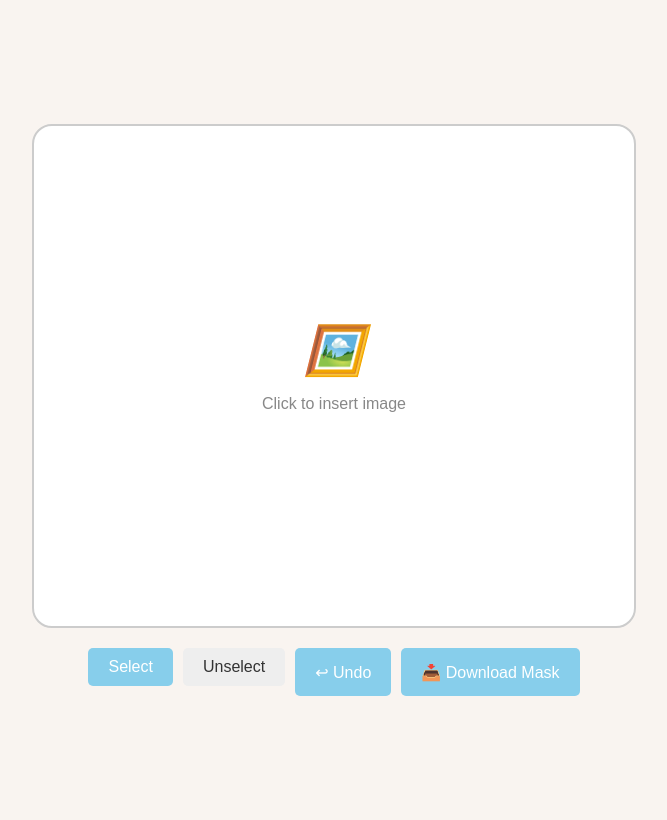
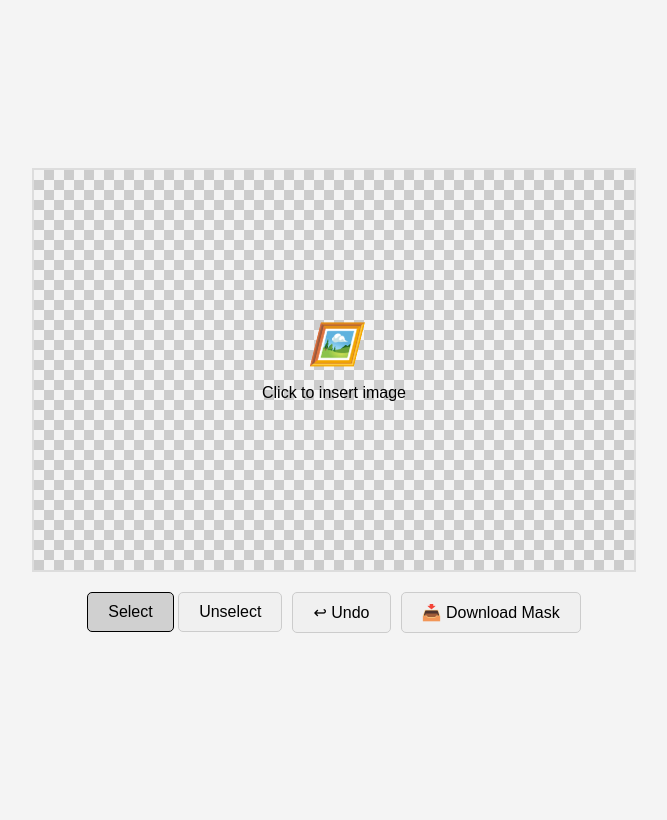
Before and after one commit to wyqfrank/BLUNGE-AI-Project, a Flask app: page / in a window 1280 px wide. Shown: the whole page, without its empty margins (306-973 px from the left). After the commit the page ends 633 px from the top, so only its background shows below. Run offline with Flask 3, Linux system fonts and the light colour scheme.

Commit message:
Added transparent background and adjusted UI (loading icon is formatted better)

```diff
--- a/app.py
+++ b/app.py
@@ -241,7 +241,7 @@ def generate_transparent_image():
     # ---- Apply Gaussian blur to soften edges ----
     # Apply Gaussian blur to the mask for smoother edges
     blurred_mask = cv2.GaussianBlur(mask_resized, (51, 51), 0)
-    blurred_mask = cv2.GaussianBlur(blurred_mask, (31, 31), 0)
+    # blurred_mask = cv2.GaussianBlur(blurred_mask, (31, 31), 0)
 
     # Normalize the mask to make sure it's binary (between 0 and 255)
     mask_normalized = (blurred_mask / np.max(blurred_mask) * 255).astype(np.uint8)
--- a/static/styles.css
+++ b/static/styles.css
@@ -1,117 +1,114 @@
-/* styles.css */
-
-body {
+/* General Styles */
+body, html {
   margin: 0;
-  padding: 10px;
-  background-color: #f9f4f0;
+  padding: 0;
   font-family: Arial, sans-serif;
+  display: flex;
+  justify-content: center;
+  align-items: center;
+  height: 100vh;
+  background-color: #f4f4f4;
 }
 
 .app {
-  display: flex;
-  height: 100vh;
-  align-items: center;
-  justify-content: center;
-}
-
-.container {
   display: flex;
   flex-direction: column;
   align-items: center;
 }
 
+.container {
+  text-align: center;
+}
+
+/* Image Box with Checkered Background */
 .image-box {
+  position: relative;
   width: 600px;
-  height: 500px;
-  background-color: white;
-  border: 2px solid #ccc;
-  border-radius: 20px;
+  height: 400px;
+  background: repeating-conic-gradient(#ccc 0% 25%, transparent 0% 50%) 50% / 20px 20px;
   display: flex;
+  justify-content: center;
   align-items: center;
-  justify-content: center;
-  cursor: pointer;
-  position: relative;
-  overflow: hidden;
+  border: 2px solid #ddd;
+  margin-bottom: 20px;
+}
+
+.displayed-image {
+  position: absolute;
+  top: 0;
+  left: 0;
+  width: 100%;
+  height: 100%;
+  object-fit: contain;
 }
 
 .placeholder {
-  text-align: center;
-  color: #888;
+  display: flex;
+  flex-direction: column;
+  align-items: center;
+  justify-content: center;
 }
 
-.placeholder .icon {
-  font-size: 48px;
+.icon {
+  font-size: 40px;
 }
 
-.displayed-image {
-  width: 100%;
-  height: 100%;
-  object-fit: contain;
-  position: absolute;
-  top: 0;
-  left: 0;
+/* Loading Spinner */
+.loading {
+  display: flex;
+  flex-direction: column;
+  align-items: center;
+  justify-content: center;
 }
 
-.loading {
-  position: absolute;
-  text-align: center;
-  color: #888;
-}
-
-.loading .spinner {
-  margin: 0 auto 10px auto;
+.spinner {
   width: 40px;
   height: 40px;
-  border: 4px solid #ccc;
-  border-top-color: #1e90ff;
+  border: 5px solid #ccc;
+  border-top: 5px solid #000;
   border-radius: 50%;
   animation: spin 1s linear infinite;
 }
 
 @keyframes spin {
-  to { transform: rotate(360deg); }
+  0% { transform: rotate(0deg); }
+  100% { transform: rotate(360deg); }
 }
 
+/* Buttons and Controls */
 .buttons {
-  margin-top: 20px;
   display: flex;
+  justify-content: center;
   gap: 10px;
 }
 
-.action-button {
+.mode-button, .action-button {
   padding: 10px 20px;
-  background-color: skyblue;
-  color: white;
-  border: none;
-  border-radius: 5px;
   font-size: 16px;
   cursor: pointer;
+  border: 1px solid #ccc;
+  border-radius: 5px;
+  background-color: #f0f0f0;
+  transition: background-color 0.3s;
 }
 
-.action-button:hover {
-  background-color: #1e90ff;
-}
-.mode-toggle {
-  display: flex;
-  gap: 10px;
-  margin-bottom: 10px;
-}
-
-.mode-button {
-  padding: 10px 20px;
-  background-color: #eee;
-  color: #333;
-  border: none;
-  border-radius: 5px;
-  font-size: 16px;
-  cursor: pointer;
+.mode-button.active, .action-button:hover {
+  background-color: #d0d0d0;
 }
 
 .mode-button.active {
-  background-color: skyblue;
-  color: white;
+  border-color: #000;
 }
 
-.mode-button:hover {
-  background-color: #ccc;
+/* Responsive adjustments */
+@media screen and (max-width: 768px) {
+  .image-box {
+    width: 100%;
+    height: auto;
+  }
+
+  .displayed-image {
+    width: 100%;
+    height: auto;
+  }
 }
```
Also changed, not shown: segment-anything/demo/src/assets/index.html (added, +18 -0 lines).
